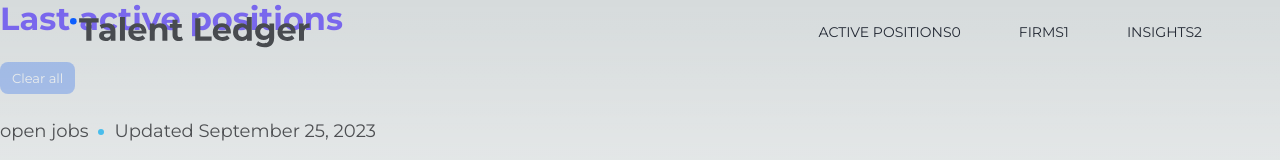
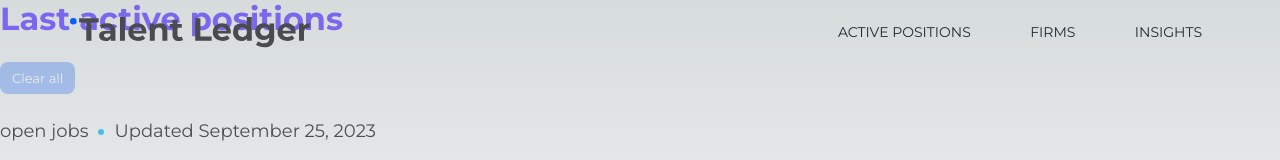
Before and after one commit to strel9/job-ledger, a Next.js app: page /jobs/Content in a window 1280 px wide. Shown: the top 160 px of the page. Built offline with nearby package versions, Linux system fonts and the light colour scheme.

Commit message:
fixed header

```diff
--- a/src/layout/Header/index.js
+++ b/src/layout/Header/index.js
@@ -120,7 +120,7 @@
             <Box sx={{ display: { xs: 'none', sm: 'block' } }}>
               {NAV_ITEMS.map((item, index) => (
                 <Button
-                  key={item.title}
+                  key={item.title + index}
                   component={Link}
                   href={item.link}
                   sx={{
@@ -136,7 +136,7 @@
                     })
                   }}
                 >
-                  {item.title + index}
+                  {item.title}
                 </Button>
               ))}
             </Box>
```
